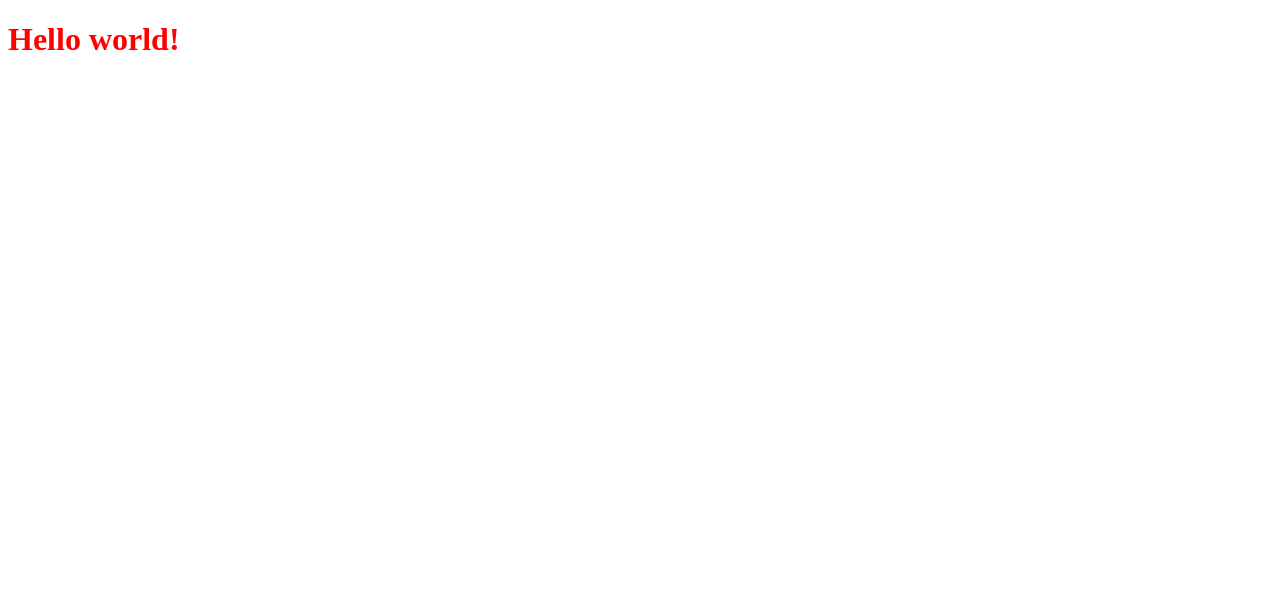
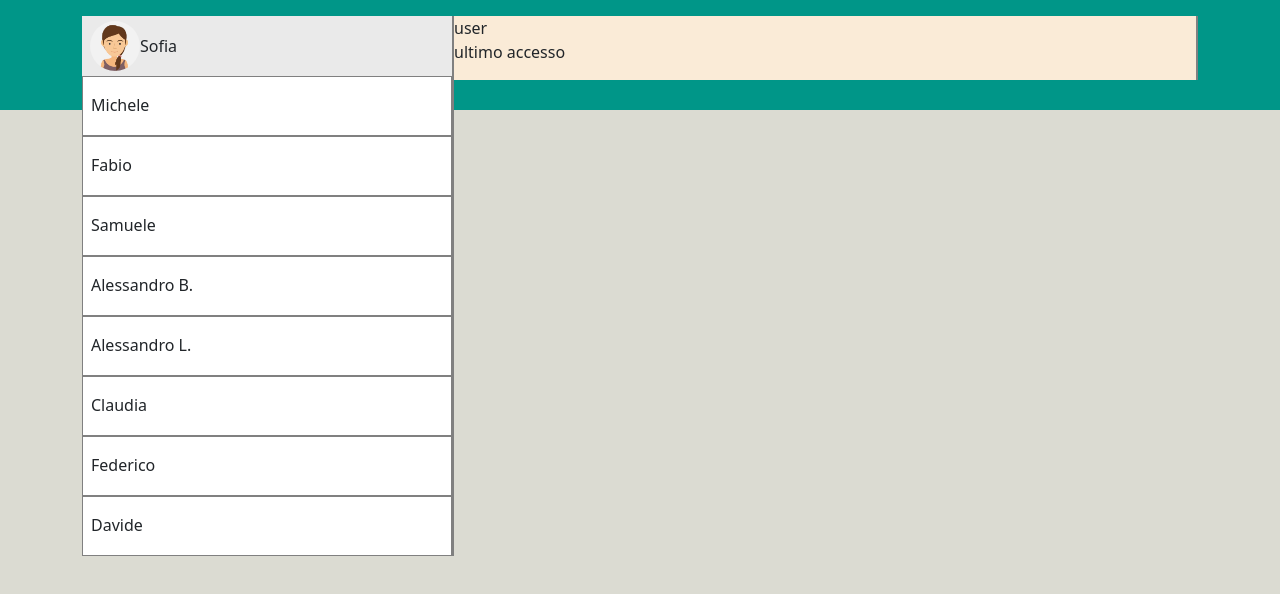
Before and after one commit to Frapenle/vue-boolzapp, a plain HTML site: page index.html in a window 1280 px wide. Drawn offline with nearby package versions, Linux system fonts and the light colour scheme.

Commit message:
Style list contacts

```diff
--- a/css/style.css
+++ b/css/style.css
@@ -1,3 +1,66 @@
-h1 {
-    color: red;
+:root {
+    --bg-header: #009688;
+    --bg-body: #dbdbd2;
+    --app-top-grey: #eaeaea;
+    --notification-bar: #8edafc;
+    --contact-highlight: #e9ebeb;
 }
+
+/* reset style */
+ul {
+    padding: 0;
+    margin: 0;
+}
+
+ul li {
+    list-style-type: none;
+    padding: 1rem .5rem;
+    border: 1px solid grey;
+}
+
+
+/* background */
+.bg-color {
+    background-color: var(--bg-body);
+}
+
+.green-bar {
+    position: fixed;
+    height: 110px;
+    width: 100%;
+    background-color: var(--bg-header);
+}
+
+/* main */
+.app {
+    width: 100%;
+    height: 95vh;
+}
+
+.contact-user-top {
+    background-color: var(--app-top-grey);
+}
+
+.contacts,
+.messages {
+    border-right: 2px solid grey;
+    background-color: white;
+    display: flex;
+    flex-direction: column;
+    width: 100%;
+    height: 100%;
+}
+
+.contacts li,
+.contact-user-top {
+    height: 60px;
+}
+
+.contacts img {
+    width: 50px;
+    border-radius: 50%;
+}
+
+.messages {
+    background-color: antiquewhite;
+}
--- a/index.html
+++ b/index.html
@@ -10,13 +10,59 @@
     <link rel="preconnect" href="https://fonts.gstatic.com" crossorigin>
     <link href="https://fonts.googleapis.com/css2?family=Roboto:ital,wght@0,300;0,400;0,500;0,700;0,900;1,300;1,400;1,500;1,700;1,900&display=swap" rel="stylesheet">
     <link rel="stylesheet" href="https://cdnjs.cloudflare.com/ajax/libs/font-awesome/6.2.1/css/all.min.css">
+    <link href="https://cdn.jsdelivr.net/npm/bootstrap@5.2.3/dist/css/bootstrap.min.css" rel="stylesheet" integrity="sha384-rbsA2VBKQhggwzxH7pPCaAqO46MgnOM80zW1RWuH61DGLwZJEdK2Kadq2F9CUG65" crossorigin="anonymous">
     <link rel="stylesheet" href="./css/style.css">
 </head>
 
-<body>
+<body class="bg-color">
 
     <div id="app">
-        <h1>Hello world!</h1>
+        <div class="green-bar">
+            <div class="container">
+                <div class="app mt-3">
+                    <div class="row g-0 m-auto h-100">
+                        <div class="col-4">
+                            <div class="row">
+                                <div class="col-12">
+
+
+                                    <div class="contacts">
+                                        <div class="contact-user-top d-flex align-items-center ps-2">
+                                            <img src="./img/avatar_io.jpg" alt="immagine profilo">
+                                            <div id="user">Sofia</div>
+
+                                        </div>
+                                        <ul class="contacts-list">
+                                            <li v-for="element in contacts">{{element.name}}</li>
+
+                                        </ul>
+                                    </div>
+                                </div>
+
+                            </div>
+                        </div>
+                        <div class="col-8">
+                            <div class="row">
+                                <div class="col-12">
+
+                                    <div class="messages">
+                                        <div class="messages-top">
+                                            <img src="#" alt="">
+                                            <span>user</span>
+                                            <p>ultimo accesso</p>
+
+                                        </div>
+                                        <div class="chat-messages">
+
+                                        </div>
+                                    </div>
+                                </div>
+                            </div>
+                        </div>
+                    </div>
+                </div>
+            </div>
+        </div>
     </div>
 
 
```
